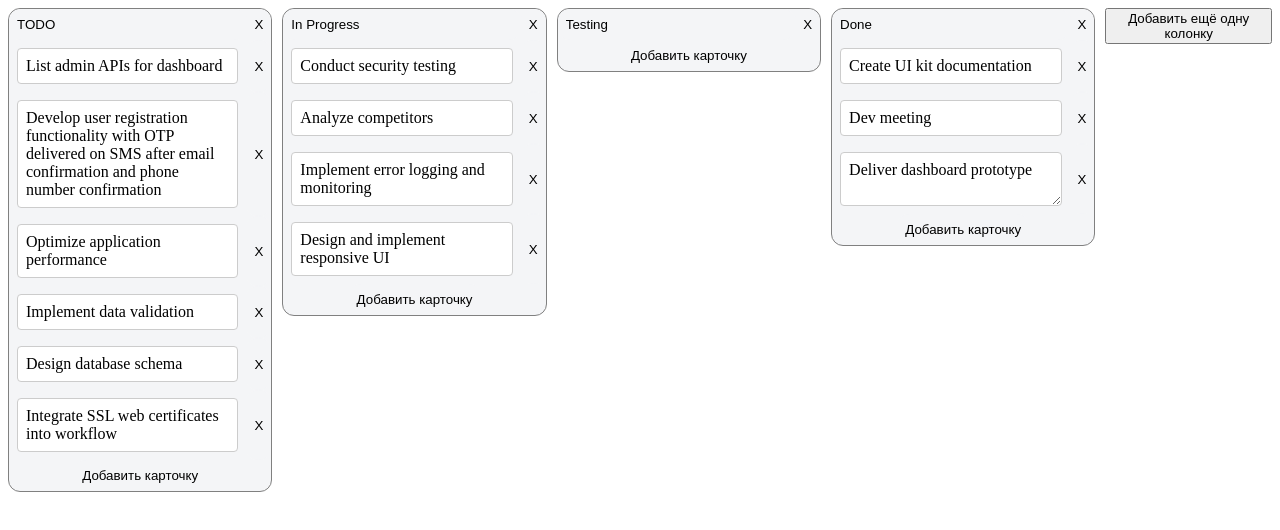
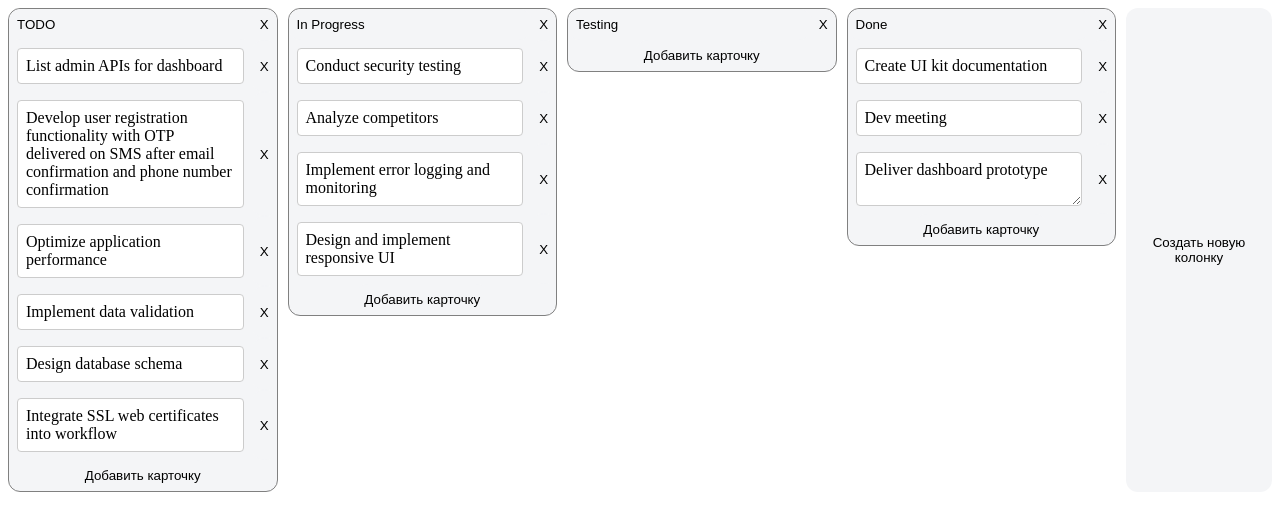
Before and after one commit to Ediand11/TrelloReact, a React (Create React App) app: page / in a window 1280 px wide. Shown: the top 530 px of the page. Built offline with nearby package versions, Linux system fonts and the light colour scheme.

Commit message:
Create StyledComponent File

```diff
--- a/src/components/Board.tsx
+++ b/src/components/Board.tsx
@@ -1,7 +1,7 @@
 import React, { FC, useState } from "react";
 import ColumnKanban from "./ColumnKanban";
 import { Column, Id, Task } from "../types/types";
-import CreateColumn from "./CreateColumn";
+import { Button } from "./UI/StyledComponents";
 
 const Board: FC = () => {
   const defaultColumns: Column[] = [
@@ -120,6 +120,7 @@ const Board: FC = () => {
     });
     setTasks([...newTasks]);
   }
+
   function deleteTask(id: Id) {
     const newTasks = tasks.filter((task) => task.id !== id);
     setTasks([...newTasks]);
@@ -144,7 +145,7 @@ const Board: FC = () => {
           deleteTask={deleteTask}
         />
       ))}
-      <CreateColumn addColumn={createNewColumn} />
+      <Button onClick={() => createNewColumn()}>Создать новую колонку</Button>
     </div>
   );
 };
--- a/src/components/Card.tsx
+++ b/src/components/Card.tsx
@@ -1,6 +1,7 @@
 import React, { FC, useEffect, useState } from "react";
 import styled from "styled-components";
 import { Id } from "../types/types";
+import { Button, CardSpan, CardTextArea } from "./UI/StyledComponents";
 
 type CardProps = {
   task: any;
@@ -8,55 +9,13 @@ type CardProps = {
   deleteTask: (id: Id) => void;
 };
 
-const CardInput = styled.textarea`
-  width: 100%;
-  height: auto;
-
-  margin: 8px;
-  padding: 8px;
-  background-color: white;
-  border: 1px solid #ccc;
-  border-radius: 4px;
-  outline: none;
-  white-space: pre-wrap;
-  overflow: auto;
-  font: inherit;
-`;
-
-const CardSpan = styled.span`
-  max-width: 300px;
-  width: 100%;
-  margin: 8px;
-  padding: 8px;
-  background-color: white;
-  border: 1px solid #ccc;
-  border-radius: 4px;
-  outline: none;
-  white-space: pre-wrap;
-  overflow: auto;
-  overflow-wrap: break-word;
-`;
-
-const Button = styled.button`
-  display: flex;
-  justify-content: center;
-  align-items: center;
-  margin: 0 auto;
-  border-radius: 12px;
-  padding: 8px;
-  border: none;
-  background-color: #f4f5f7;
-  outline: none;
-  cursor: pointer;
-`;
-
 const Card: FC<CardProps> = ({ task, updateTask, deleteTask }) => {
   const [editMode, setEditMode] = useState(true);
 
   return (
     <div style={{ display: "flex", justifyContent: "space-between" }}>
       {editMode === true ? (
-        <CardInput
+        <CardTextArea
           value={task.content}
           onChange={(e) => {
             updateTask(task.id, e.target.value);
--- a/src/components/ColumnKanban.tsx
+++ b/src/components/ColumnKanban.tsx
@@ -2,6 +2,7 @@ import React, { FC, useState } from "react";
 import styled from "styled-components";
 import Card from "./Card";
 import { Id, Task } from "../types/types";
+import { Button, Container, Input } from "./UI/StyledComponents";
 
 type ColumnNameProps = {
   column: any;
@@ -12,41 +13,6 @@ type ColumnNameProps = {
   updateTask: (id: Id, content: string) => void;
   deleteTask: (id: Id) => void;
 };
-
-const Container = styled.div`
-  box-sizing: border-box;
-
-  background-color: #f4f5f7;
-  border-radius: 12px;
-  width: 300px;
-
-  height: 100%;
-  border: 1px solid gray;
-  margin-right: 10px;
-`;
-
-const Input = styled.input`
-  width: 100%;
-
-  border-radius: 12px;
-  margin: 0px;
-  padding: 8px;
-  border: none;
-  background-color: #f4f5f7;
-  outline: none;
-`;
-const Button = styled.button`
-  display: flex;
-  justify-content: center;
-  align-items: center;
-  margin: 0 auto;
-  border-radius: 12px;
-  padding: 8px;
-  border: none;
-  background-color: #f4f5f7;
-  outline: none;
-  cursor: pointer;
-`;
 
 const ColumnKanban: FC<ColumnNameProps> = ({
   column,
--- a/src/components/CreateColumn.tsx
+++ /dev/null
@@ -1,15 +0,0 @@
-import React, { FC } from "react";
-
-type Component = {
-  addColumn: () => void;
-};
-
-const CreateColumn: FC<Component> = ({ addColumn }) => {
-  return (
-    <div>
-      <button onClick={addColumn}>Добавить ещё одну колонку</button>
-    </div>
-  );
-};
-
-export default CreateColumn;
--- /dev/null
+++ b/src/components/UI/StyledComponents.tsx
@@ -0,0 +1,65 @@
+import styled from "styled-components";
+
+export const Container = styled.div`
+  box-sizing: border-box;
+
+  background-color: #f4f5f7;
+  border-radius: 12px;
+  width: 300px;
+
+  height: 100%;
+  border: 1px solid gray;
+  margin-right: 10px;
+`;
+
+export const Input = styled.input`
+  width: 100%;
+
+  border-radius: 12px;
+  margin: 0px;
+  padding: 8px;
+  border: none;
+  background-color: #f4f5f7;
+  outline: none;
+`;
+export const Button = styled.button`
+  display: flex;
+  justify-content: center;
+  align-items: center;
+  margin: 0 auto;
+  border-radius: 12px;
+  padding: 8px;
+  border: none;
+  background-color: #f4f5f7;
+  outline: none;
+  cursor: pointer;
+`;
+
+export const CardTextArea = styled.textarea`
+  width: 100%;
+  height: auto;
+
+  margin: 8px;
+  padding: 8px;
+  background-color: white;
+  border: 1px solid #ccc;
+  border-radius: 4px;
+  outline: none;
+  white-space: pre-wrap;
+  overflow: auto;
+  font: inherit;
+`;
+
+export const CardSpan = styled.span`
+  max-width: 300px;
+  width: 100%;
+  margin: 8px;
+  padding: 8px;
+  background-color: white;
+  border: 1px solid #ccc;
+  border-radius: 4px;
+  outline: none;
+  white-space: pre-wrap;
+  overflow: auto;
+  overflow-wrap: break-word;
+`;
```
